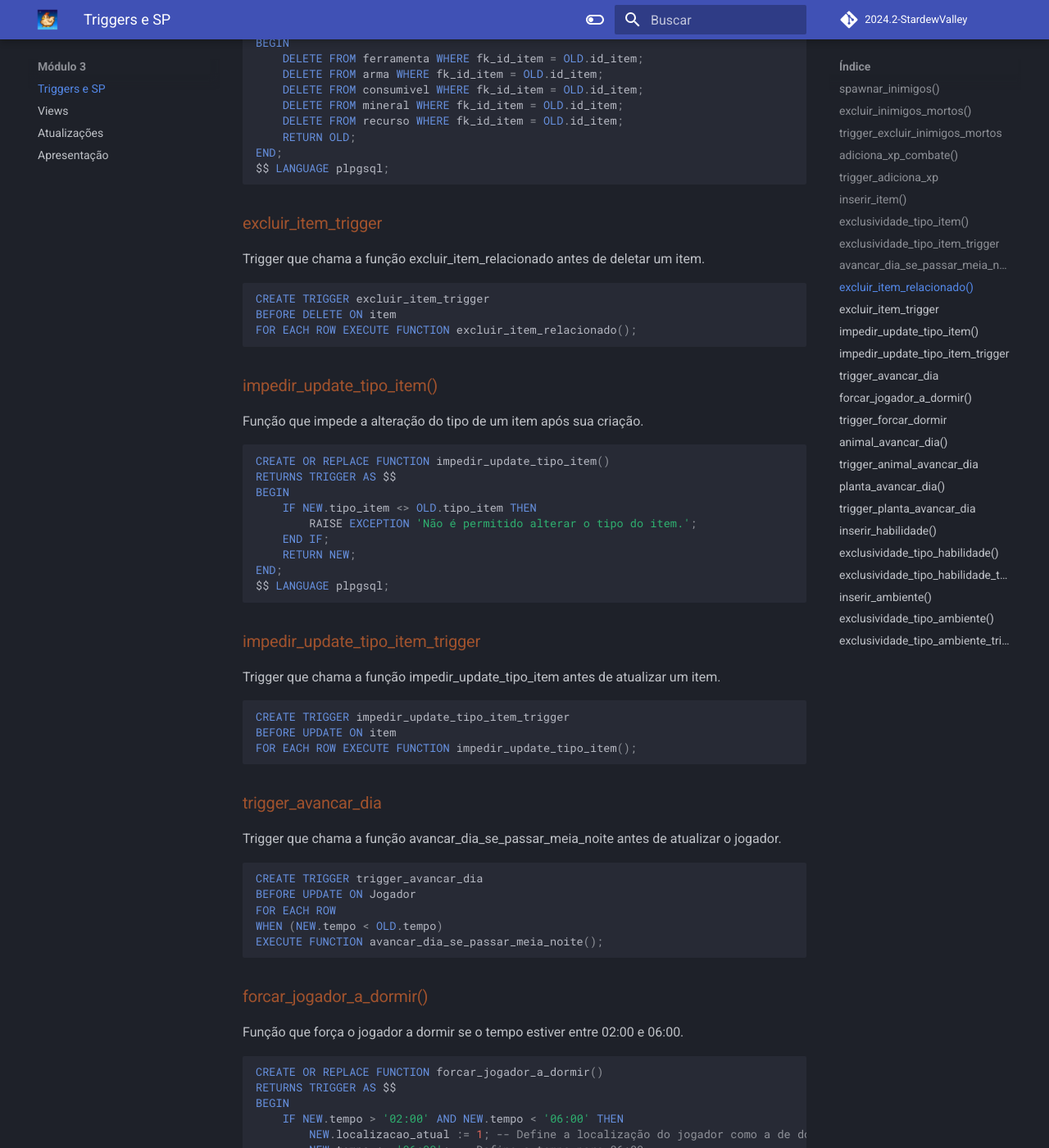
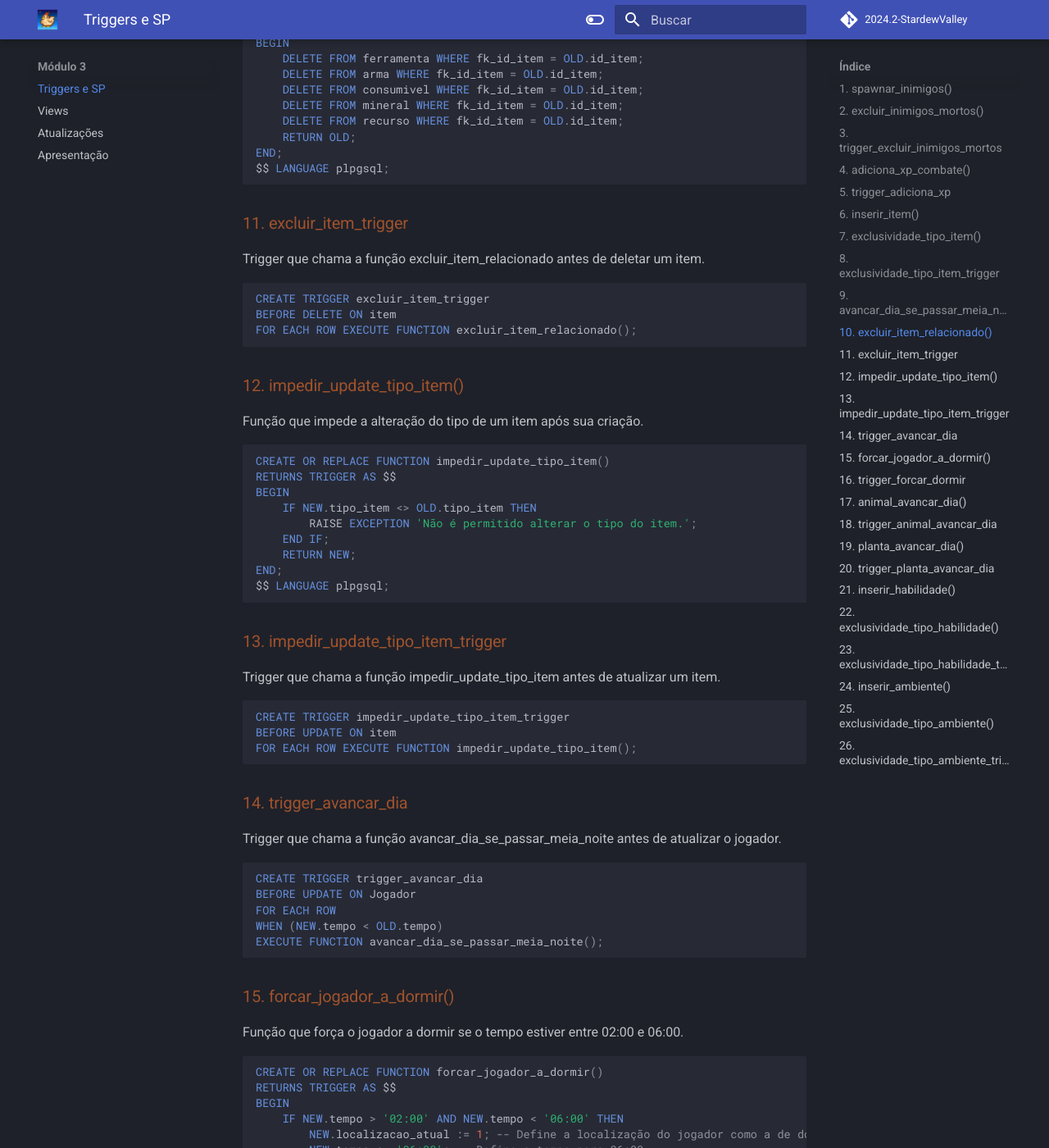
Before and after one commit to SBD1/2024.2-StardewValley, an MkDocs documentation site: the page built from docs/entrega-03/triggers.md, in a window 1280 px wide and 1400 px high, scrolled down 6450 px. Shown: the whole window at 82% size. Built offline with MkDocs 1.6.1 and Material for MkDocs 9.7.7, drawn with Linux system fonts in a browser that asks for light colours; comment, search, counter and statistics services are not loaded; some of the changed text lies outside the part shown.

Commit message:
docs: enumera titulos

````diff
--- a/docs/entrega-03/triggers.md
+++ b/docs/entrega-03/triggers.md
@@ -5,7 +5,7 @@ Neste documento, você encontrará uma descrição das triggers e stored procedu
 [Acessar no repositório](https://github.com/SBD1/2024.2-StardewValley/blob/main/game/db/1-ddl.sql)
 
 
-### spawnar_inimigos()
+### 1. spawnar_inimigos()
 
 Função que gera inimigos para um jogador em diferentes andares.
 
@@ -101,7 +101,7 @@ END;
 $spawnar_inimigos$ LANGUAGE plpgsql;
 ```
 
-### excluir_inimigos_mortos()
+### 2. excluir_inimigos_mortos()
 
 Função que exclui inimigos que foram derrotados (vidaAtual <= 0).
 
@@ -121,7 +121,7 @@ END;
 $excluir_inimigos_mortos$ LANGUAGE plpgsql;
 ```
 
-### trigger_excluir_inimigos_mortos
+### 3. trigger_excluir_inimigos_mortos
 
 Trigger que chama a função excluir_inimigos_mortos após a atualização da vida de um inimigo.
 
@@ -132,7 +132,7 @@ ON Instancia_de_Inimigo
 FOR EACH ROW
 EXECUTE FUNCTION excluir_inimigos_mortos();
 ```
-### adiciona_xp_combate()
+### 4. adiciona_xp_combate()
 
 Função que adiciona experiência de combate ao jogador após derrotar um inimigo.
 
@@ -196,7 +196,7 @@ BEGIN
 END;
 $adiciona_xp$ LANGUAGE plpgsql;
 ```
-### trigger_adiciona_xp
+### 5. trigger_adiciona_xp
 
 Trigger que chama a função adiciona_xp_combate após a exclusão de um inimigo.
 
@@ -207,7 +207,7 @@ ON Instancia_de_Inimigo
 FOR EACH ROW
 EXECUTE FUNCTION adiciona_xp_combate();
 ```
-### inserir_item()
+### 6. inserir_item()
 
 Função que insere um novo item na tabela Item e nas tabelas correspondentes (ferramenta, arma, consumível, mineral, recurso).
 
@@ -251,7 +251,7 @@ BEGIN
 END;
 $$ LANGUAGE plpgsql;
 ```
-### exclusividade_tipo_item()
+### 7. exclusividade_tipo_item()
 
 Função que garante que um item não pode ser associado a mais de um tipo (ferramenta, arma, consumível, mineral, recurso).
 
@@ -274,7 +274,7 @@ BEGIN
 END;
 $$ LANGUAGE plpgsql;
 ```
-### exclusividade_tipo_item_trigger
+### 8. exclusividade_tipo_item_trigger
 
 Trigger que chama a função exclusividade_tipo_item antes de inserir um novo item.
 
@@ -283,7 +283,7 @@ CREATE TRIGGER exclusividade_tipo_item_trigger
 BEFORE INSERT ON item
 FOR EACH ROW EXECUTE FUNCTION exclusividade_tipo_item();
 ```
-### avancar_dia_se_passar_meia_noite()
+### 9. avancar_dia_se_passar_meia_noite()
 
 Função que avança o dia do jogador se o tempo atual for menor que o tempo anterior.
 
@@ -306,7 +306,7 @@ BEGIN
 END;
 $$ LANGUAGE plpgsql;
 ```
-### excluir_item_relacionado()
+### 10. excluir_item_relacionado()
 
 Função que exclui os registros relacionados a um item nas tabelas específicas ao deletar um item.
 
@@ -323,7 +323,7 @@ BEGIN
 END;
 $$ LANGUAGE plpgsql;
 ```
-### excluir_item_trigger
+### 11. excluir_item_trigger
 
 Trigger que chama a função excluir_item_relacionado antes de deletar um item.
 
@@ -332,7 +332,7 @@ CREATE TRIGGER excluir_item_trigger
 BEFORE DELETE ON item
 FOR EACH ROW EXECUTE FUNCTION excluir_item_relacionado();
 ```
-### impedir_update_tipo_item()
+### 12. impedir_update_tipo_item()
 
 Função que impede a alteração do tipo de um item após sua criação.
 
@@ -347,7 +347,7 @@ BEGIN
 END;
 $$ LANGUAGE plpgsql;
 ```
-### impedir_update_tipo_item_trigger
+### 13. impedir_update_tipo_item_trigger
 
 Trigger que chama a função impedir_update_tipo_item antes de atualizar um item.
 
@@ -356,7 +356,7 @@ CREATE TRIGGER impedir_update_tipo_item_trigger
 BEFORE UPDATE ON item
 FOR EACH ROW EXECUTE FUNCTION impedir_update_tipo_item();
 ```
-### trigger_avancar_dia
+### 14. trigger_avancar_dia
 
 Trigger que chama a função avancar_dia_se_passar_meia_noite antes de atualizar o jogador.
 
@@ -367,7 +367,7 @@ FOR EACH ROW
 WHEN (NEW.tempo < OLD.tempo)
 EXECUTE FUNCTION avancar_dia_se_passar_meia_noite();
 ```
-### forcar_jogador_a_dormir()
+### 15. forcar_jogador_a_dormir()
 
 Função que força o jogador a dormir se o tempo estiver entre 02:00 e 06:00.
 
@@ -386,7 +386,7 @@ BEGIN
 END;
 $$ LANGUAGE plpgsql;
 ```
-### trigger_forcar_dormir
+### 16. trigger_forcar_dormir
 
 Trigger que chama a função forcar_jogador_a_dormir antes de atualizar o jogador.
 
@@ -398,7 +398,7 @@ WHEN (NEW.tempo > '02:00')
 EXECUTE FUNCTION forcar_jogador_a_dormir();
 ```
 
-### animal_avancar_dia()
+### 17. animal_avancar_dia()
 
 Função que avança o dia dos animais do jogador.
 
@@ -436,7 +436,7 @@ END;
 $$ LANGUAGE plpgsql;
 ```
 
-### trigger_animal_avancar_dia
+### 18. trigger_animal_avancar_dia
 
 Trigger que chama a função animal_avancar_dia antes de atualizar o jogador.
 
@@ -448,7 +448,7 @@ WHEN (OLD.dia < NEW.dia)
 EXECUTE FUNCTION animal_avancar_dia();
 ```
 
-### planta_avancar_dia()
+### 19. planta_avancar_dia()
 
 Função que avança o dia das plantas do jogador.
 
@@ -486,7 +486,7 @@ END;
 $$ LANGUAGE plpgsql;
 ```
 
-### trigger_planta_avancar_dia
+### 20. trigger_planta_avancar_dia
 
 Trigger que chama a função planta_avancar_dia antes de atualizar o jogador.
 
@@ -498,7 +498,7 @@ WHEN (OLD.dia < NEW.dia)
 EXECUTE FUNCTION planta_avancar_dia();
 ```
 
-### inserir_habilidade()
+### 21. inserir_habilidade()
 
 Função que insere um nova habilidade na tabela Habilidade e nas tabelas correspondentes (habCombate, habCultivo, habMineracao).
 
@@ -539,7 +539,7 @@ END;
 $$ LANGUAGE plpgsql;
 ```
 
-### exclusividade_tipo_habilidade()
+### 22. exclusividade_tipo_habilidade()
 
 Função que garante que uma habilidade não pode ser associada a mais de um tipo (fhabCombate, habCultivo, habMineracao).
 
@@ -559,7 +559,7 @@ END;
 $$ LANGUAGE plpgsql;
 ```
 
-### exclusividade_tipo_habilidade_trigger
+### 23. exclusividade_tipo_habilidade_trigger
 
 Trigger que chama a função exclusividade_tipo_habilidade antes de inserir um novo habilidade.
 
@@ -569,7 +569,7 @@ BEFORE INSERT ON habilidade
 FOR EACH ROW EXECUTE FUNCTION exclusividade_tipo_habilidade();
 ```
 
-### inserir_ambiente()
+### 24. inserir_ambiente()
 
 Função que insere um nova ambiente na tabela ambiente e nas tabelas correspondentes (habCombate, habCultivo, habMineracao).
 
@@ -621,7 +621,7 @@ END;
 $$ LANGUAGE plpgsql;
 ```
 
-### exclusividade_tipo_ambiente()
+### 25. exclusividade_tipo_ambiente()
 
 Função que garante que uma ambiente não pode ser associada a mais de um tipo (fhabCombate, habCultivo, habMineracao).
 
@@ -643,7 +643,7 @@ END;
 $$ LANGUAGE plpgsql;
 ```
 
-### exclusividade_tipo_ambiente_trigger
+### 26. exclusividade_tipo_ambiente_trigger
 
 Trigger que chama a função exclusividade_tipo_ambiente antes de inserir um novo ambiente.
 
````
Also changed, not shown: docs/entrega-02/dml.md (+11 -11 lines).
